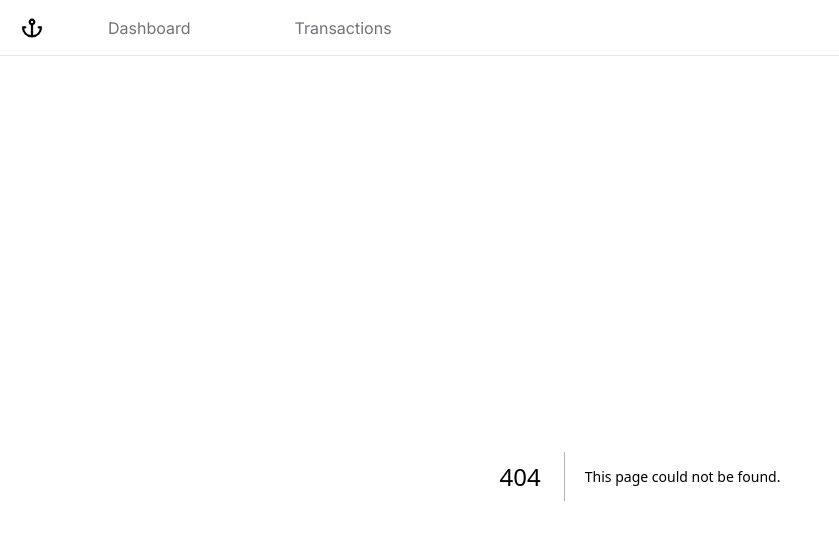
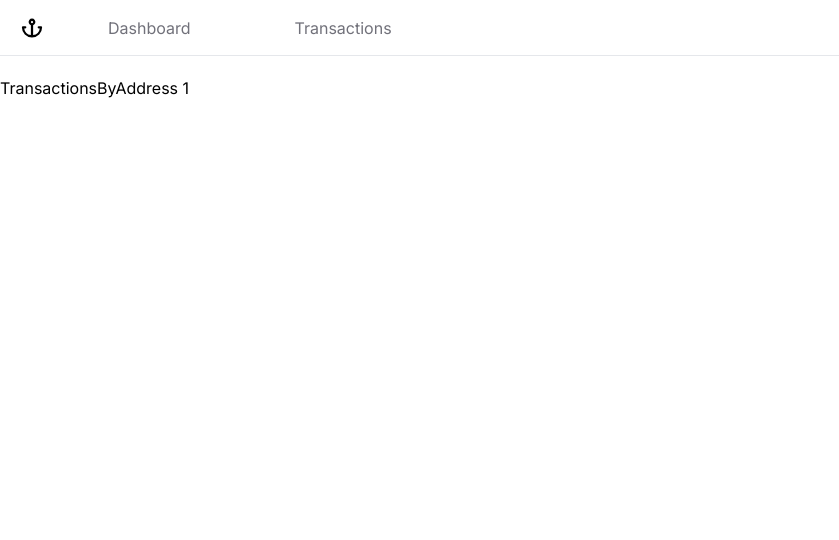
Before and after one commit to RanSolo/bitcoin-transaction-viewer, a Next.js app: page /transactions/1 in a window 1280 px wide. Before the commit this address had no page. Shown: the top 540 px of the page, without its empty margins (0-839 px from the left). Built offline with nearby package versions, Linux system fonts and the light colour scheme.

Commit message:
add-dynamic-route-for-transactions-fetched-by-address

```diff
--- /dev/null
+++ b/app/transactions/[address]/page.tsx
@@ -0,0 +1,10 @@
+import React from 'react'
+
+interface Props { params: { address: string }}
+const TransactionsByAddress = ({ params: { address } }: Props) => (
+    <div>
+        <h1>TransactionsByAddress {address}</h1>
+    </div>
+)
+
+export default TransactionsByAddress
--- /dev/null
+++ b/app/transactions/page.tsx
@@ -0,0 +1,9 @@
+import React from 'react'
+
+const transactions = () => (
+    <div>
+        <h1>transactions</h1>
+    </div>
+)
+
+export default transactions
```
